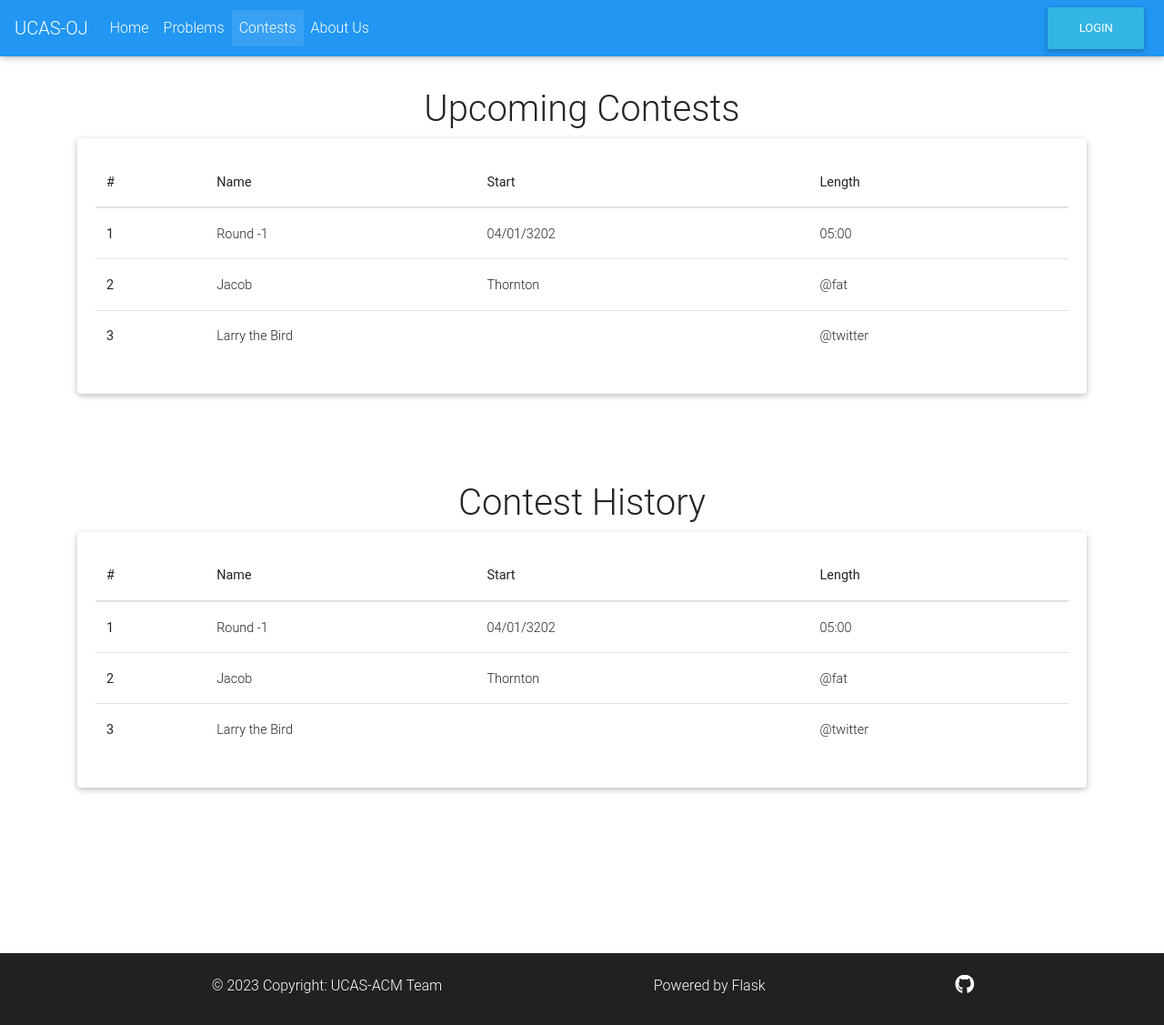
After one commit to Pixtella/ucasoj, a Flask app: page /contests in a window 1280 px wide. The commit adds this page. Shown: the whole page at 91% size. Run offline with Flask 3, Linux system fonts and the light colour scheme; some libraries are stand-ins or nearby versions.

Commit message:
design contest page

```diff
--- a/ftep.py
+++ b/ftep.py
@@ -1,6 +1,12 @@
 from flask import Flask
 from flask import render_template
 from flask import request
+
+import datetime
+
+commonArgs = {}
+def refreshCommonArgs():
+    commonArgs["year"] = datetime.datetime.now().year
 
 app = Flask(__name__)
 
@@ -11,8 +17,19 @@ app = Flask(__name__)
 
 @app.route('/', methods=['GET', 'POST'])
 def home():
-    return render_template("home.html")
+    refreshCommonArgs()
+    args = commonArgs.copy()
+    args["height"] = str(max(1000, 0)) + "px"
+    return render_template("home.html", **args)
     # return '<h1>Home</h1>'
+
+@app.route('/contests', methods=['GET', 'POST'])
+def contests():
+    refreshCommonArgs()
+    args = commonArgs.copy()
+    args["height"] = str(max(1000, 0)) + "px"
+    return render_template("contests.html", **args)
+
 
 @app.route('/signin', methods=['GET'])
 def signin_form():
@@ -30,5 +47,8 @@ def signin():
         return '<h3>Hello, admin!</h3>'
     return '<h3>Bad username or password.</h3>'
 
+@app.route('/login', methods=['GET', 'POST'])
+def login():
+    return render_template("loginpage.html")
 if __name__ == '__main__':
     app.run()
--- /dev/null
+++ b/templates/contests.html
@@ -0,0 +1,164 @@
+<!DOCTYPE html>
+<html>
+
+<head>
+    <meta charset="UTF-8">
+    <title>Contests - UCAS-OJ</title>
+    <link rel="stylesheet" href="https://use.fontawesome.com/releases/v5.8.2/css/all.css">
+    <link rel="stylesheet" href="https://cdnjs.cloudflare.com/ajax/libs/twitter-bootstrap/4.3.1/css/bootstrap.min.css">
+    <link rel="stylesheet" href="https://cdnjs.cloudflare.com/ajax/libs/mdbootstrap/4.8.10/css/mdb.min.css">
+</head>
+
+<body>
+    <header>
+        <nav class="navbar blue navbar-dark fixed-top navbar-expand-md">
+            <a class="navbar-brand" href="#">UCAS-OJ</a>
+            <button class="navbar-toggler" type="button" data-toggle="collapse" data-target="#navbarNav"
+                aria-controls="navbarNav" aria-expanded="false" aria-label="Toggle navigation">
+                <span class="navbar-toggler-icon"></span>
+            </button>
+            <div class="collapse navbar-collapse" id="navbarNav">
+                <ul class="navbar-nav">
+                    <li class="nav-item">
+                        <a class="nav-link" href="/">Home</a>
+                    </li>
+                    <li class="nav-item">
+                        <a class="nav-link" href="/problems">Problems</a>
+                    </li>
+                    <li class="nav-item active">
+                        <a class="nav-link" href="/contests">Contests<span class="sr-only">(current)</span></a>
+                    </li>
+                    <li class="nav-item">
+                        <a class="nav-link disabled" href="about">About Us</a>
+                    </li>
+                </ul>
+            </div>
+            <a class="link" href="/login"><button class="btn btn-info my-2 my-sm-0">Login</button></a>
+        </nav>
+    </header>
+    <main>
+        <div class="container" style="height: {{height}}">
+            <div class="row mt-5 pt-5">
+                <div class="col text-center">
+                    <h1>Upcoming Contests</h1>
+                </div>
+            </div>
+            <div class="card">
+                <div class="card-body">
+                    <table class="table table-hover">
+                        <thead>
+                            <tr>
+                                <th scope="col">#</th>
+                                <th scope="col">Name</th>
+                                <th scope="col">Start</th>
+                                <th scope="col">Length</th>
+                            </tr>
+                        </thead>
+                        <tbody>
+                            <tr>
+                                <th scope="row">1</th>
+                                <td>Round -1</td>
+                                <td>04/01/3202</td>
+                                <td>05:00</td>
+                            </tr>
+                            <tr>
+                                <th scope="row">2</th>
+                                <td>Jacob</td>
+                                <td>Thornton</td>
+                                <td>@fat</td>
+                            </tr>
+                            <tr>
+                                <th scope="row">3</th>
+                                <td colspan="2">Larry the Bird</td>
+                                <td>@twitter</td>
+                            </tr>
+                        </tbody>
+                    </table>
+                </div>
+            </div>
+            <div class="row mt-5 pt-5">
+                <div class="col text-center">
+                    <h1>Contest History</h1>
+                </div>
+            </div>
+            <div class="card">
+                <div class="card-body">
+                    <table class="table table-hover">
+                        <thead>
+                            <tr>
+                                <th scope="col">#</th>
+                                <th scope="col">Name</th>
+                                <th scope="col">Start</th>
+                                <th scope="col">Length</th>
+                            </tr>
+                        </thead>
+                        <tbody>
+                            <tr>
+                                <th scope="row">1</th>
+                                <td>Round -1</td>
+                                <td>04/01/3202</td>
+                                <td>05:00</td>
+                            </tr>
+                            <tr>
+                                <th scope="row">2</th>
+                                <td>Jacob</td>
+                                <td>Thornton</td>
+                                <td>@fat</td>
+                            </tr>
+                            <tr>
+                                <th scope="row">3</th>
+                                <td colspan="2">Larry the Bird</td>
+                                <td>@twitter</td>
+                            </tr>
+                        </tbody>
+                    </table>
+                </div>
+            </div>
+            <br>
+            <br>
+            <br>
+        </div>
+
+    </main>
+    <script type="text/javascript" src="https://cdnjs.cloudflare.com/ajax/libs/jquery/3.4.1/jquery.min.js">
+    </script>
+    <script type="text/javascript"
+        src="https://cdnjs.cloudflare.com/ajax/libs/twitter-bootstrap/4.3.1/js/bootstrap.min.js">
+        </script>
+    <script type="text/javascript" src="https://cdnjs.cloudflare.com/ajax/libs/mdbootstrap/4.8.10/js/mdb.min.js">
+    </script>
+</body>
+
+<!-- Footer -->
+<footer class="bg-dark text-center text-white">
+    <!-- Grid container -->
+    <div class="container p-4">
+        <!--Grid row-->
+        <div class="row">
+            <!--Grid column-->
+            <div class="col-lg-6 col-md-12 mb-4 mb-md-0">
+                © {{year}} Copyright:
+                <a class="text-white">UCAS-ACM Team</a>
+            </div>
+            <!--Grid column-->
+
+            <!--Grid column-->
+            <div class="col-lg-3 col-md-6 mb-4 mb-md-0">
+                Powered by Flask
+            </div>
+            <!--Grid column-->
+
+            <!--Grid column-->
+            <div class="col-lg-3 col-md-6 mb-4 mb-md-0">
+                <a class="btn-floating " href="https://github.com/UCAS-ACM" role="button"><i
+                        class="fab fa-github fa-lg white-text ml-auto"></i></a>
+            </div>
+            <!--Grid column-->
+        </div>
+        <!--Grid row-->
+    </div>
+    <!-- Grid container -->
+</footer>
+<!-- Footer -->
+
+</html>
```
Also changed, not shown: templates/home copy.html (added, +206 -0 lines), templates/home.html (+49 -107 lines), templates/loginpage.html (added, +50 -0 lines).
